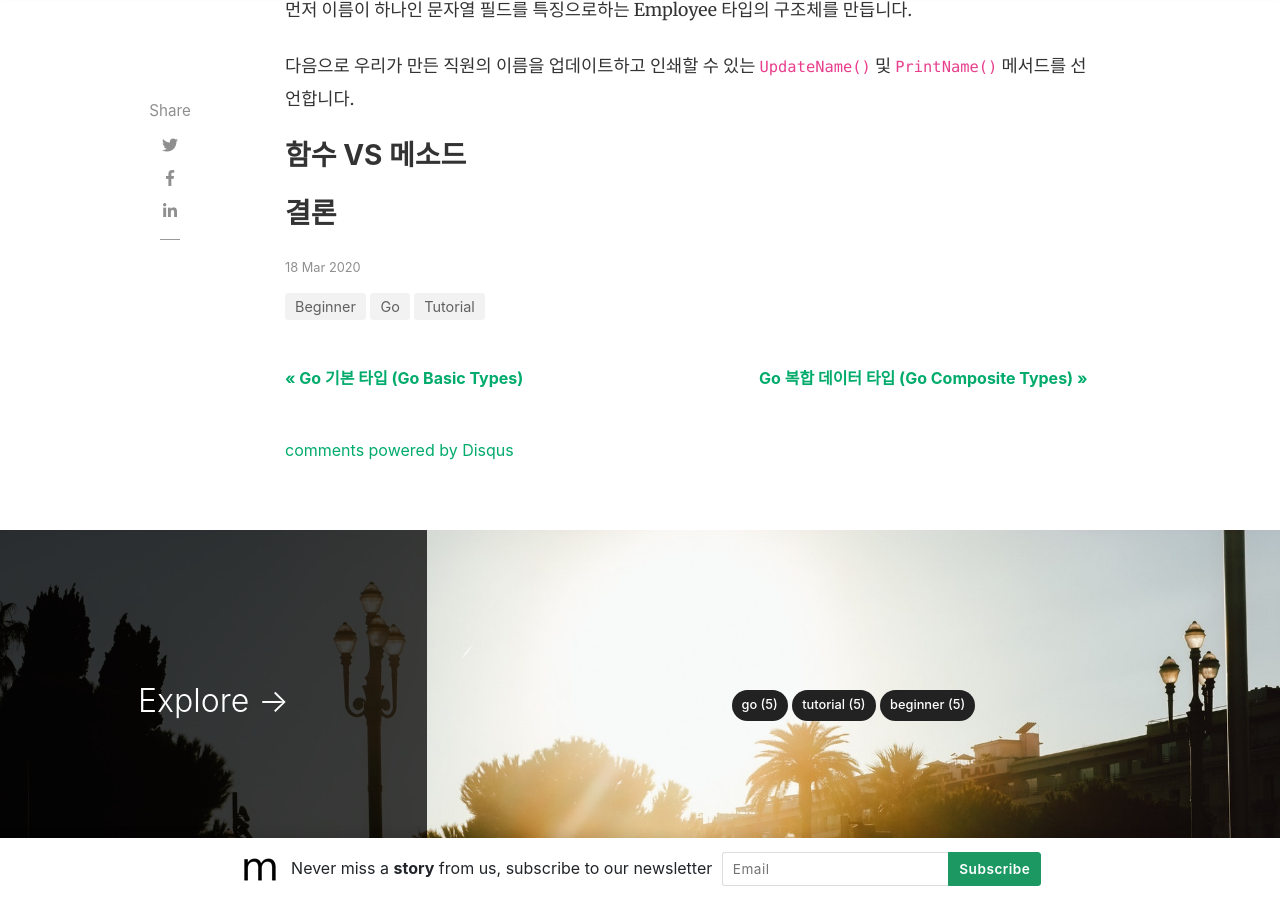
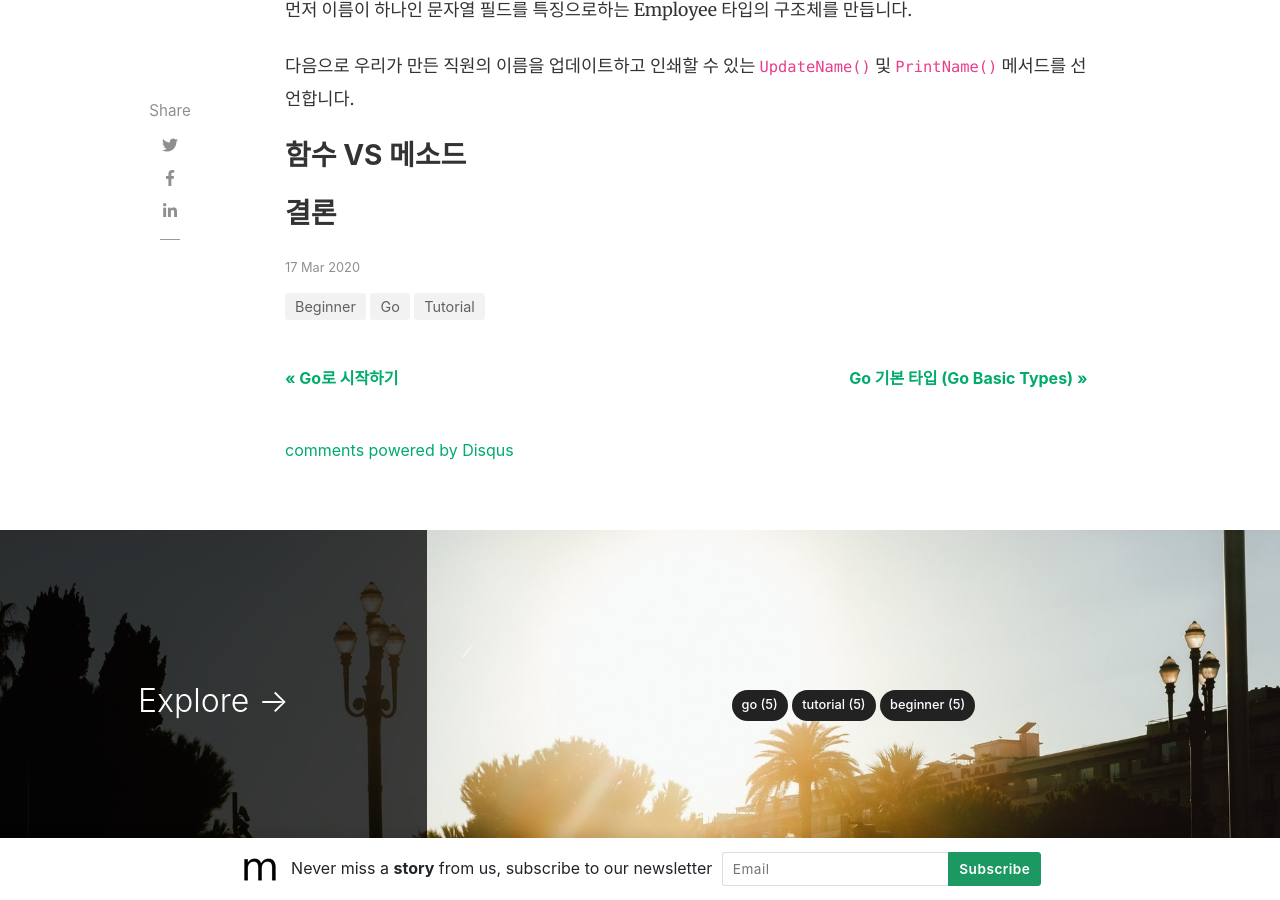
Before and after one commit to sunskyjhk/sunskyjhk.github.io, a Jekyll site: the page built from _posts/2020-03-21-Ch05-Go-Methods-Tutorial.md, in a window 1280 px wide and 900 px high, scrolled down 1478 px. Built offline with Jekyll 4.4.1, drawn with Linux system fonts in a browser that asks for light colours; nearby versions of some CDN libraries; comment, search, counter and statistics services are not loaded.

Commit message:
fix date on the posts

```diff
--- a/_posts/2020-03-21-Ch05-Go-Methods-Tutorial.md
+++ b/_posts/2020-03-21-Ch05-Go-Methods-Tutorial.md
@@ -2,7 +2,7 @@
 layout: post
 title: "Go 메서드 (Go Methods)"
 author: Sun
-date: 2020-03-18 05:00:01 -0900
+date: 2020-03-18 05:00:01 +0900
 categories: [Go, Tutorial, Beginner]
 image: assets/images/golang.svg
 featured: true
```
Also changed, not shown: _posts/2020-03-20-Ch04-Go-Functions-Tutorial.md (+1 -1 lines), 1 other file.
